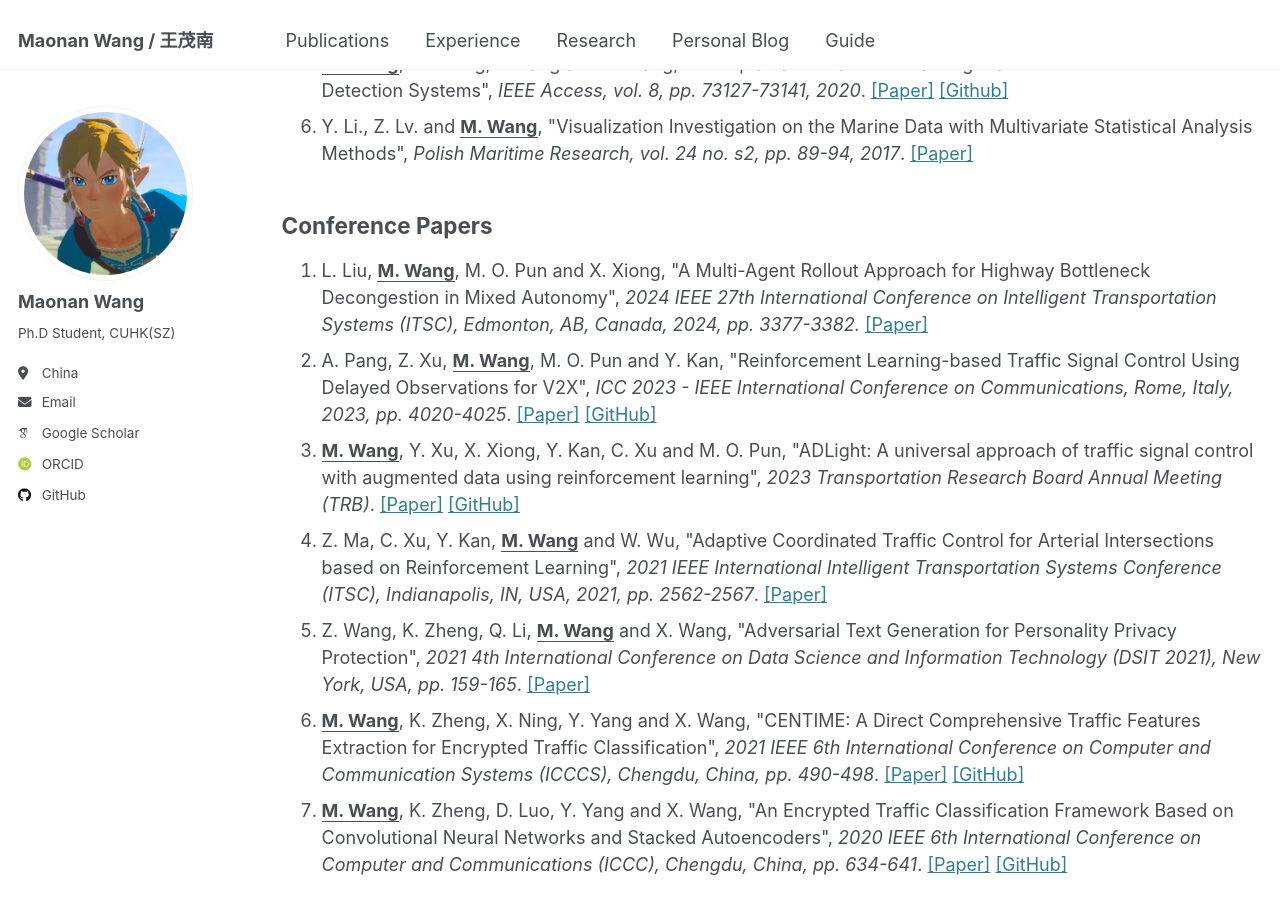
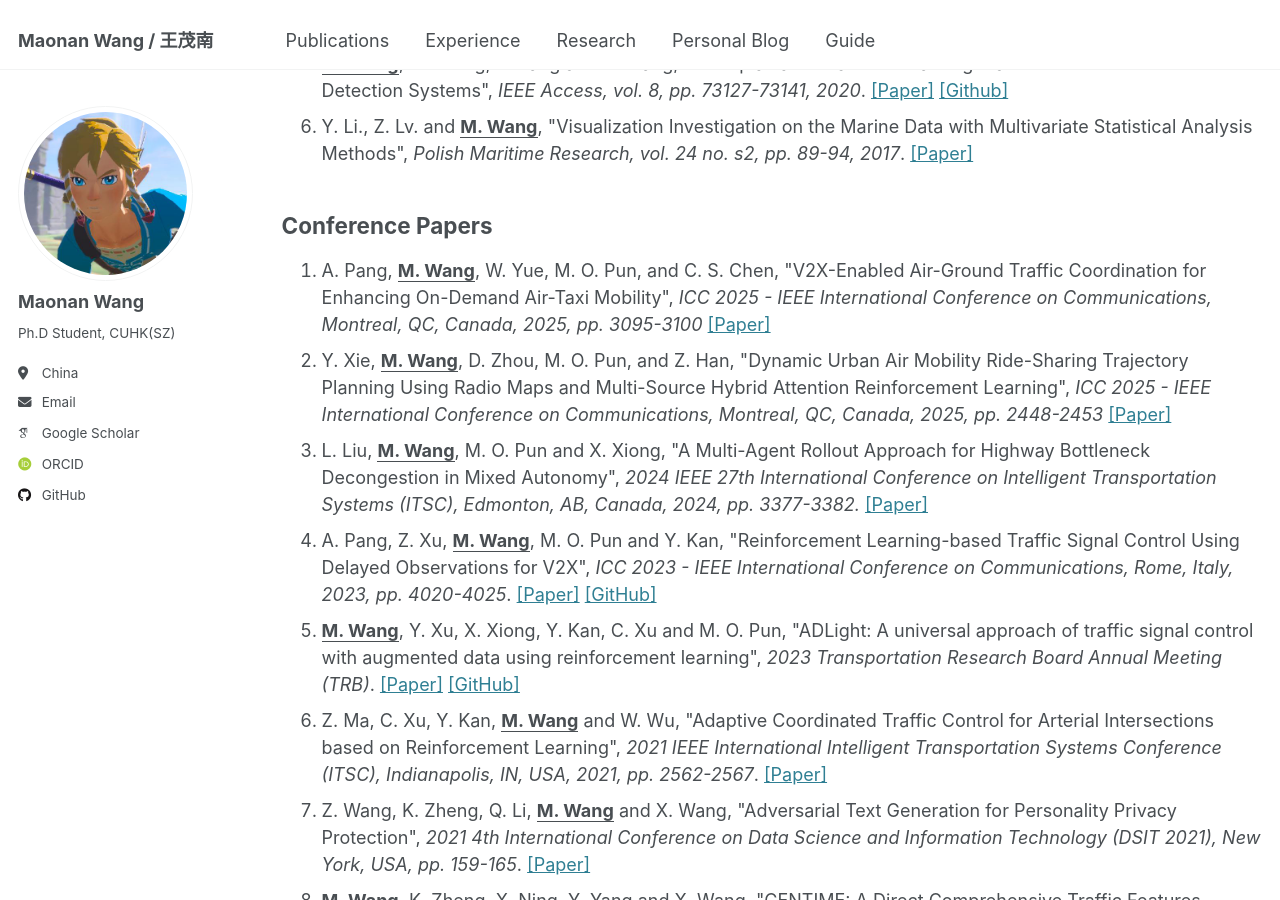
Before and after one commit to wmn7/maonan_page, a Jekyll site: the page built from _pages/publications.html, in a window 1280 px wide and 900 px high, scrolled down 575 px. Built offline with Jekyll 4.4.1, drawn with Linux system fonts in a browser that asks for light colours; some web fonts are replaced.

Commit message:
update icc paper

```diff
--- a/_pages/publications.html
+++ b/_pages/publications.html
@@ -61,6 +61,18 @@ author_profile: true
 
 <ol>
   <li>
+    A. Pang, <u><strong>M. Wang</strong></u>, W. Yue, M. O. Pun, and C. S. Chen,
+    "V2X-Enabled Air-Ground Traffic Coordination for Enhancing On-Demand Air-Taxi Mobility",
+    <em>ICC 2025 - IEEE International Conference on Communications, Montreal, QC, Canada, 2025, pp. 3095-3100</em>
+    <a href="https://ieeexplore.ieee.org/abstract/document/11160730" target="_blank">[Paper]</a>
+  </li>
+  <li>
+    Y. Xie, <u><strong>M. Wang</strong></u>, D. Zhou, M. O. Pun, and Z. Han,
+    "Dynamic Urban Air Mobility Ride-Sharing Trajectory Planning Using Radio Maps and Multi-Source Hybrid Attention Reinforcement Learning",
+    <em>ICC 2025 - IEEE International Conference on Communications, Montreal, QC, Canada, 2025, pp. 2448-2453</em>
+    <a href="https://ieeexplore.ieee.org/abstract/document/11161585" target="_blank">[Paper]</a>
+  </li>
+  <li>
     L. Liu, <u><strong>M. Wang</strong></u>, M. O. Pun and X. Xiong,
     "A Multi-Agent Rollout Approach for Highway Bottleneck Decongestion in Mixed Autonomy",
     <em>2024 IEEE 27th International Conference on Intelligent Transportation Systems (ITSC), Edmonton, AB, Canada, 2024, pp. 3377-3382.</em>
```
